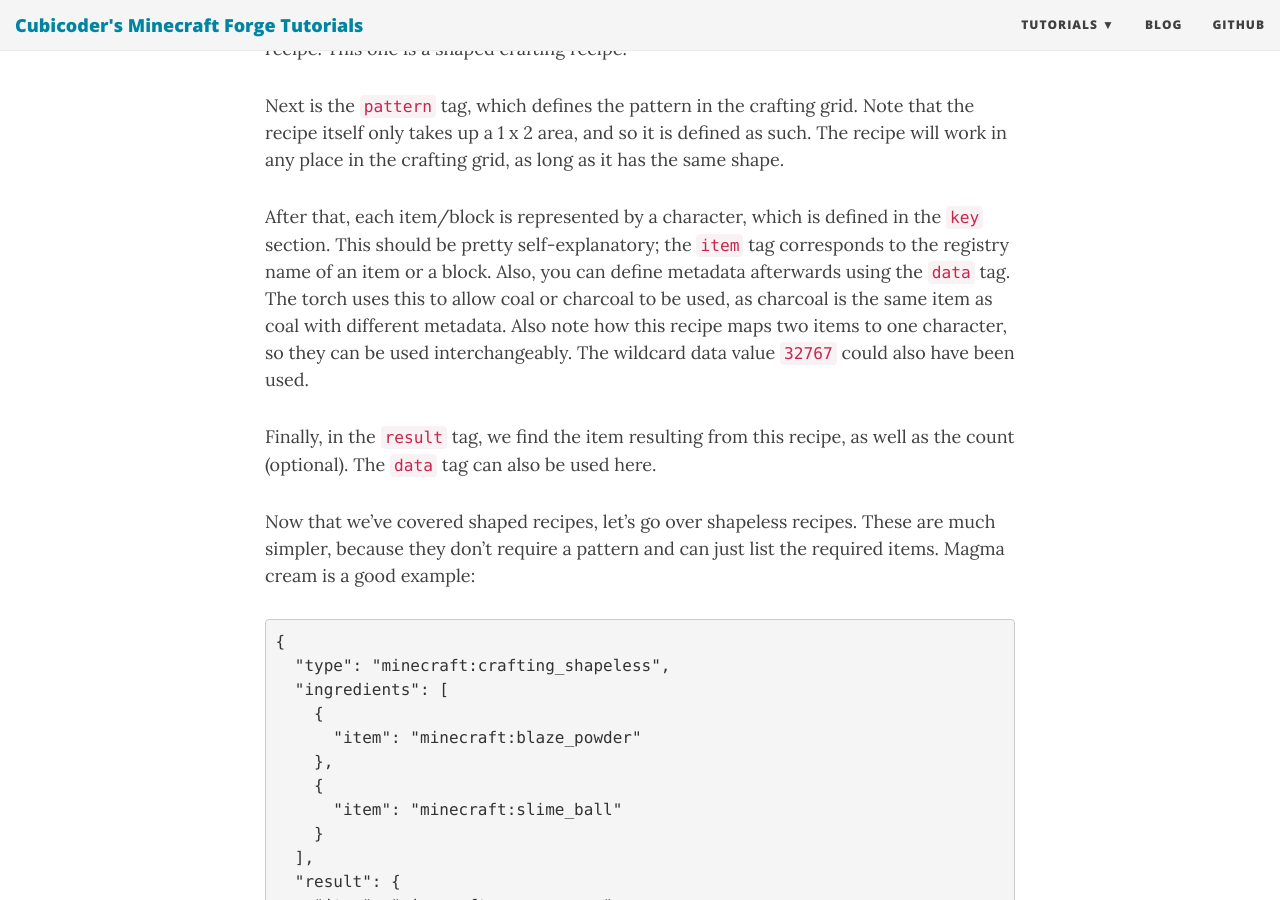
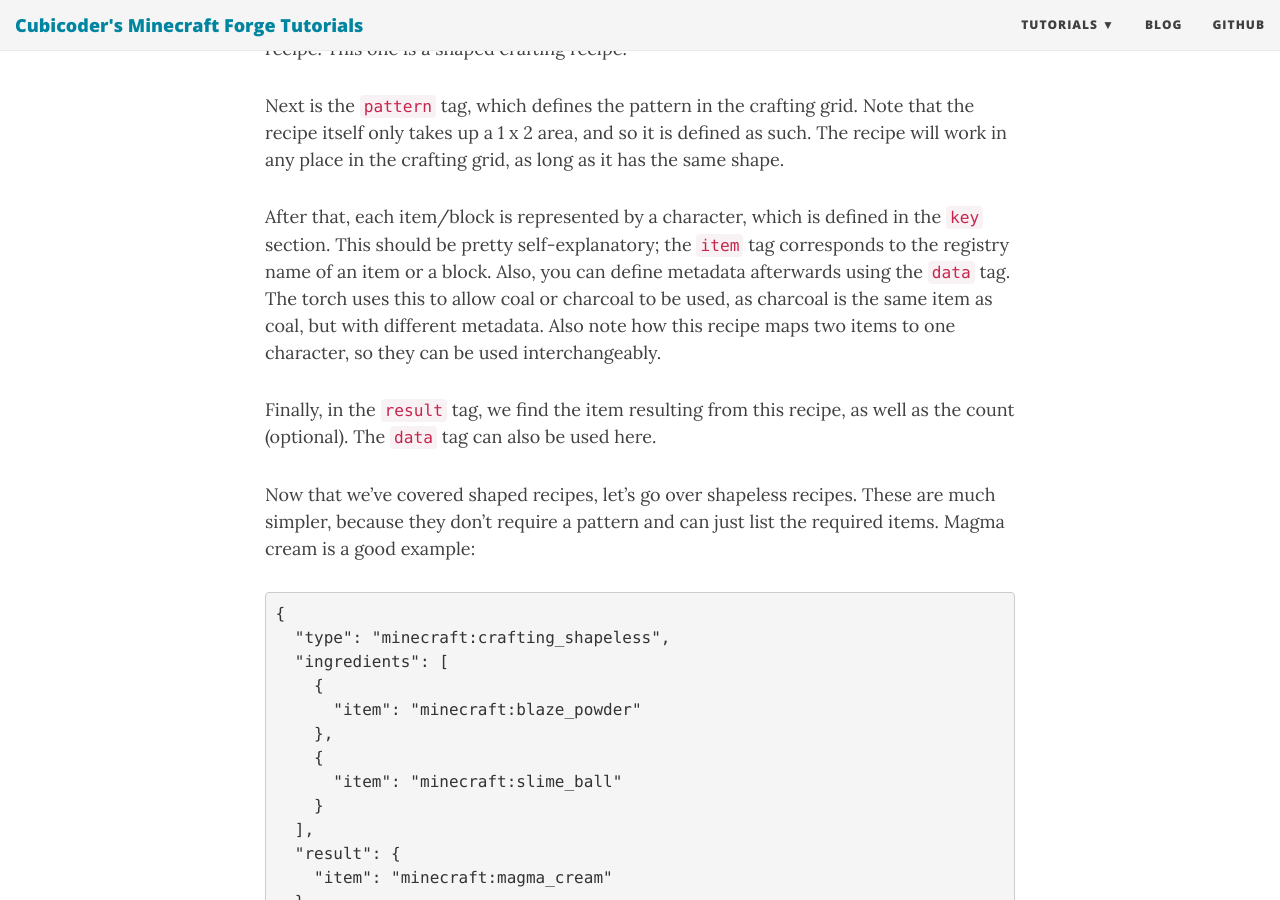
Before and after one commit to cubicoder/cubicoder.github.io, a Jekyll site: the page built from tutorials/1-12-2/2018-06-29-crafting-recipes.md, in a window 1280 px wide and 900 px high, scrolled down 1187 px. Built offline with Jekyll 4.4.1, drawn with Linux system fonts in a browser that asks for light colours; nearby versions of some CDN libraries; comment, search, counter and statistics services are not loaded.

Commit message:
reworked crafting recipes, updated custom armor

```diff
--- a/tutorials/1-12-2/2018-06-29-crafting-recipes.md
+++ b/tutorials/1-12-2/2018-06-29-crafting-recipes.md
@@ -39,7 +39,7 @@ There are a few things to note here. First, we see the `type` tag, defining the
 
 Next is the `pattern` tag, which defines the pattern in the crafting grid. Note that the recipe itself only takes up a 1 x 2 area, and so it is defined as such. The recipe will work in any place in the crafting grid, as long as it has the same shape.
 
-After that, each item/block is represented by a character, which is defined in the `key` section. This should be pretty self-explanatory; the `item` tag corresponds to the registry name of an item or a block. Also, you can define metadata afterwards using the `data` tag. The torch uses this to allow coal or charcoal to be used, as charcoal is the same item as coal with different metadata. Also note how this recipe maps two items to one character, so they can be used interchangeably. The wildcard data value `32767` could also have been used.
+After that, each item/block is represented by a character, which is defined in the `key` section. This should be pretty self-explanatory; the `item` tag corresponds to the registry name of an item or a block. Also, you can define metadata afterwards using the `data` tag. The torch uses this to allow coal or charcoal to be used, as charcoal is the same item as coal, but with different metadata. Also note how this recipe maps two items to one character, so they can be used interchangeably.
 
 Finally, in the `result` tag, we find the item resulting from this recipe, as well as the count (optional). The `data` tag can also be used here.
 
```
Also changed, not shown: tutorials/1-12-2/2018-06-28-custom-armor.md (+1 -1 lines).
